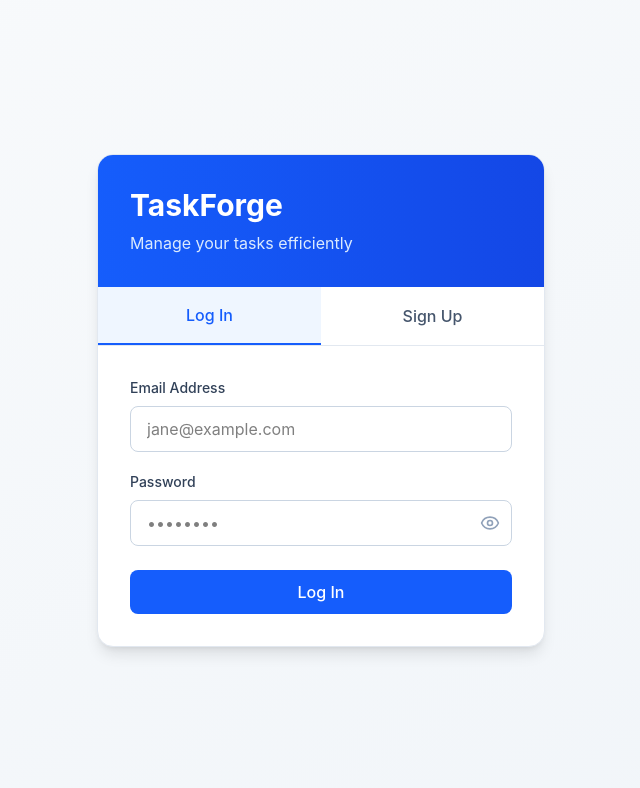
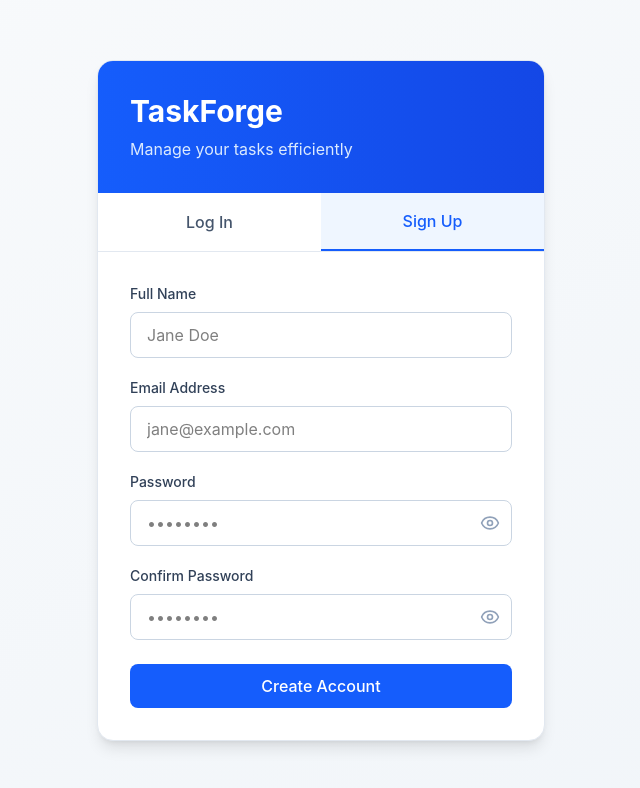
Before and after one commit to DaivyaPatel/TaskForge, a React (Vite) app in the folder client/: page /login in a window 1280 px wide. Shown: the top 788 px of the page, without its empty margins (319-959 px from the left). Built offline with nearby package versions, Linux system fonts and the light colour scheme; no server answers.

Commit message:
fix: some fixes

```diff
--- a/client/src/pages/Auth.jsx
+++ b/client/src/pages/Auth.jsx
@@ -23,7 +23,7 @@ const signupSchema = z.object({
 });
 
 export const Auth = () => {
-  const [mode, setMode] = useState('login'); // 'login' or 'signup'
+  const [mode, setMode] = useState('signup'); // 'login' or 'signup'
   const [error, setError] = useState(null);
   const [showPassword, setShowPassword] = useState(false);
   const [showConfirmPassword, setShowConfirmPassword] = useState(false);
```
